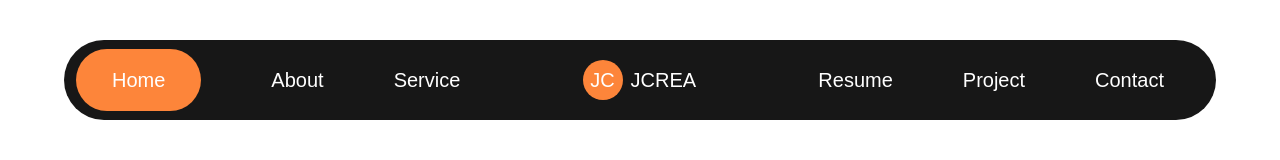
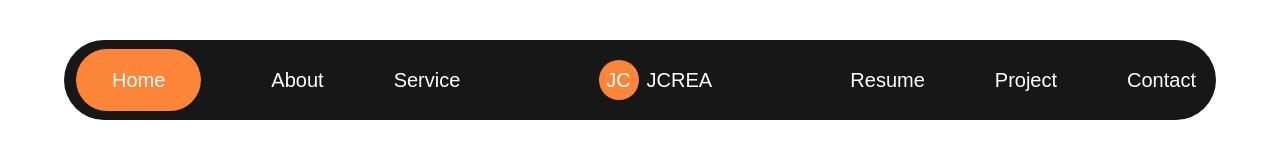
Before and after one commit to Habib1ur/Port-new, a plain HTML site: page index.html in a window 1280 px wide. Drawn offline with nearby package versions, Linux system fonts and the light colour scheme; a web font is replaced by a local one.

Commit message:
nav done

```diff
--- a/index.html
+++ b/index.html
@@ -11,12 +11,13 @@
         font-family: "Lufga", sans-serif;
       }
     </style>
+    <link rel="stylesheet" href="style.css" />
   </head>
   <body class="lufga">
     <header>
       <nav
-        class="w-[90%] mx-auto h-20 bg-[#171717] mt-10 rounded-[50px] text-[20px] text-white font-normal flex justify-between items-center overflow-hidden">
-        <div class="flex justify-between items-center w-[1100px]">
+        class="w-[90%] mx-auto h-20 bg-[#171717] mt-10 rounded-[50px] text-[20px] text-white font-normal flex justify-between items-center overflow-hidden"
+      >
         <!-- Navleft -->
         <div class="">
           <ul class="flex justify-between items-center gap-[70px] ml-3">
@@ -26,20 +27,24 @@
           </ul>
         </div>
         <!-- Nav-mid -->
-           <div class="  flex justify-between items-center mx-[40px]"><div class="bg-[#FD853A] mr-2 w-[40px] h-[40px] rounded-full flex justify-center items-center">JC</div>JCREA</div>
+        <div class="flex justify-between items-center mx-[40px]">
+          <div
+            class="bg-[#FD853A] mr-2 w-[40px] h-[40px] rounded-full flex justify-center items-center"
+          >
+            JC
+          </div>
+          JCREA
+        </div>
         <!-- Nav-right -->
-         <div class="">
+        <div class="mr-5">
           <ul class="flex justify-between items-center gap-[70px]">
             <li>Resume</li>
             <li>Project</li>
             <li>Contact</li>
           </ul>
         </div>
-        </div>
       </nav>
-      <section>
-
-      </section>
+      <section></section>
     </header>
   </body>
 </html>
--- /dev/null
+++ b/style.css
@@ -0,0 +1,3 @@
+nav{
+    max-width: 1600px;
+}
```
Lines whose indentation alone changed are shown as unchanged.
